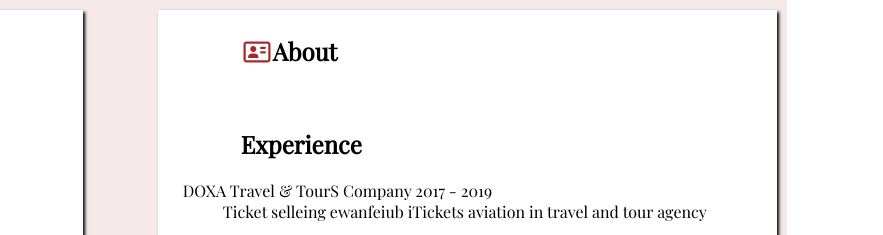
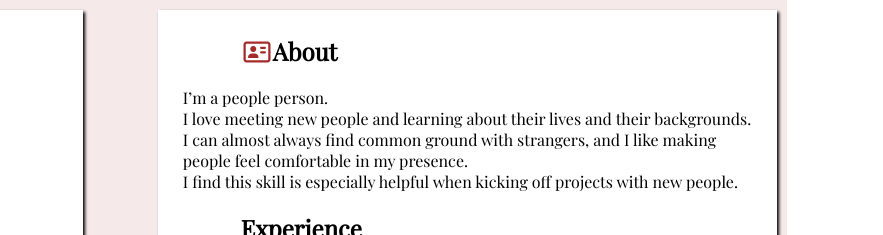
Before and after one commit to uwamahororachel/project, a plain HTML site: page index.html in a window 1280 px wide. Shown: the top 235 px of the page, 397-1280 px from the left. Drawn offline with nearby package versions, Linux system fonts and the light colour scheme; a web font is replaced by a local one.

Commit message:
description about me

```diff
--- a/index.html
+++ b/index.html
@@ -78,7 +78,7 @@
 		<section id="right">
 			<div class="about">
 				<h2><i class="far fa-address-card"></i> About</h2>
-				<p><br></p>
+				<p>I’m a people person.<br> I love meeting new people and learning about their lives and their backgrounds.<br> I can almost always find common ground with strangers, and I like making people feel comfortable in my presence.<br> I find this skill is especially helpful when kicking off projects with new people.<br></p>
 
 			</div>
 			<div class="experience">
```
